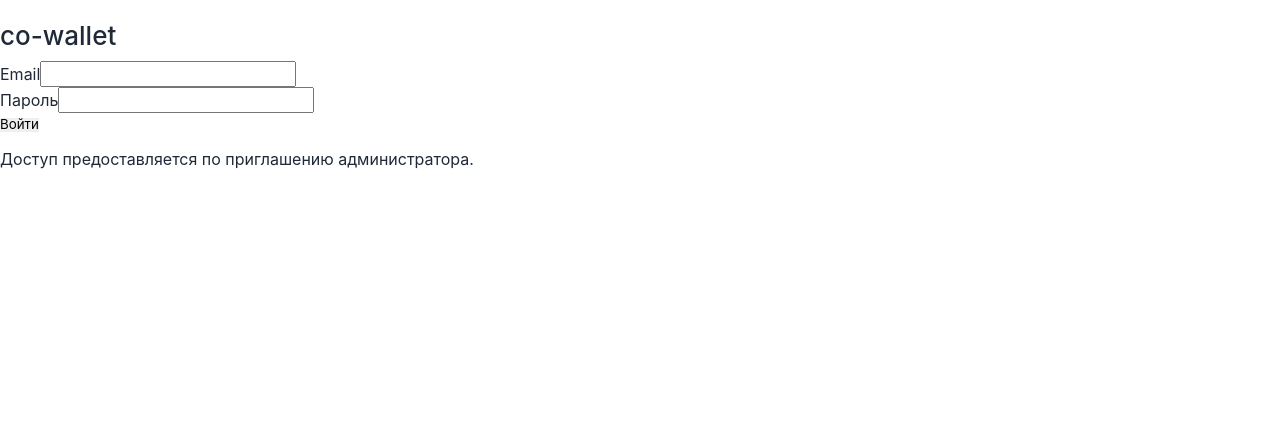
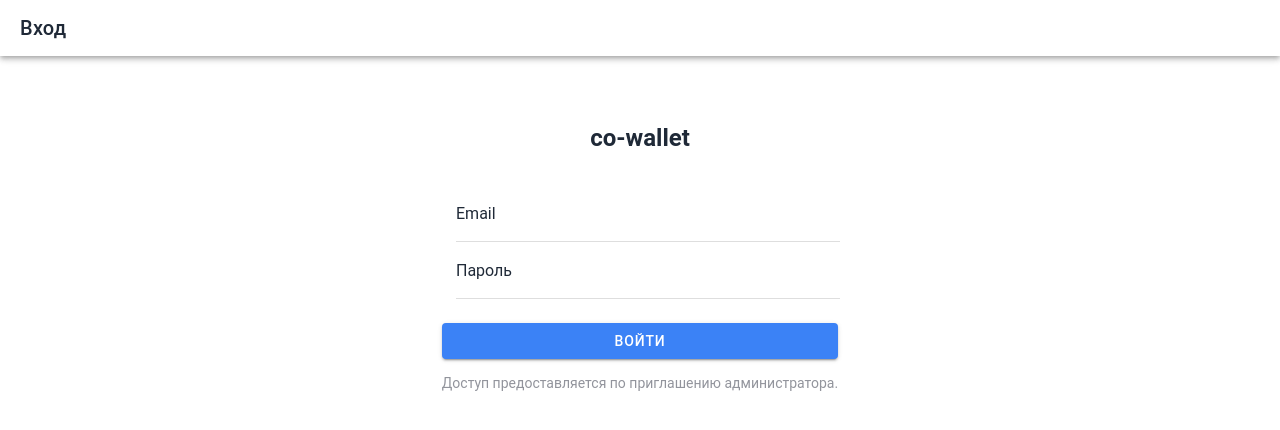
Before and after one commit to co-wallet/frontend, a React (Vite) app: page /login in a window 1280 px wide. Shown: the top 430 px of the page. Built offline with nearby package versions, Linux system fonts and the light colour scheme.

Commit message:
feat: [US-004] - Migrate LoginPage to Ionic components
Co-Authored-By: Claude Opus 4.6 (1M context) <noreply@anthropic.com>

```diff
--- a/src/pages/LoginPage.tsx
+++ b/src/pages/LoginPage.tsx
@@ -1,5 +1,18 @@
 import { useState } from 'react'
 import { useHistory } from 'react-router-dom'
+import {
+  IonPage,
+  IonHeader,
+  IonToolbar,
+  IonTitle,
+  IonContent,
+  IonList,
+  IonItem,
+  IonInput,
+  IonButton,
+  IonText,
+  IonSpinner,
+} from '@ionic/react'
 import { authApi } from '@/api/auth'
 import { useAuthStore } from '@/store/authStore'
 
@@ -29,52 +42,67 @@ export function LoginPage() {
   }
 
   return (
-    <div className="min-h-screen flex items-center justify-center bg-muted px-4">
-      <div className="w-full max-w-sm bg-card rounded-lg border p-6 shadow-sm">
-        <h1 className="text-2xl font-bold mb-6 text-center">co-wallet</h1>
+    <IonPage>
+      <IonHeader>
+        <IonToolbar>
+          <IonTitle>Вход</IonTitle>
+        </IonToolbar>
+      </IonHeader>
+      <IonContent className="ion-padding">
+        <div style={{ maxWidth: 400, margin: '0 auto', paddingTop: 32 }}>
+          <h1 style={{ textAlign: 'center', fontSize: '1.5rem', fontWeight: 700, marginBottom: 24 }}>
+            co-wallet
+          </h1>
 
           {error && (
-          <div className="mb-4 rounded-md bg-destructive/10 text-destructive text-sm p-3">
-            {error}
-          </div>
+            <IonText color="danger">
+              <p style={{ marginBottom: 16 }}>{error}</p>
+            </IonText>
           )}
 
-        <form onSubmit={handleSubmit} className="space-y-4">
-          <div>
-            <label className="block text-sm font-medium mb-1">Email</label>
-            <input
+          <form onSubmit={handleSubmit}>
+            <IonList>
+              <IonItem>
+                <IonInput
+                  label="Email"
+                  labelPlacement="floating"
                   type="email"
                   value={email}
-              onChange={(e) => setEmail(e.target.value)}
+                  onIonInput={(e) => setEmail(e.detail.value ?? '')}
                   required
-              autoComplete="email"
-              className="w-full rounded-md border px-3 py-2 text-sm outline-none focus:ring-2 focus:ring-primary"
+                  autocomplete="email"
                 />
-          </div>
-          <div>
-            <label className="block text-sm font-medium mb-1">Пароль</label>
-            <input
+              </IonItem>
+              <IonItem>
+                <IonInput
+                  label="Пароль"
+                  labelPlacement="floating"
                   type="password"
                   value={password}
-              onChange={(e) => setPassword(e.target.value)}
+                  onIonInput={(e) => setPassword(e.detail.value ?? '')}
                   required
-              autoComplete="current-password"
-              className="w-full rounded-md border px-3 py-2 text-sm outline-none focus:ring-2 focus:ring-primary"
+                  autocomplete="current-password"
                 />
-          </div>
-          <button
+              </IonItem>
+            </IonList>
+
+            <IonButton
+              expand="block"
               type="submit"
               disabled={loading}
-            className="w-full rounded-md bg-primary text-primary-foreground py-2 text-sm font-medium hover:opacity-90 disabled:opacity-50"
+              style={{ marginTop: 16 }}
             >
-            {loading ? 'Вход...' : 'Войти'}
-          </button>
+              {loading ? <IonSpinner name="crescent" /> : 'Войти'}
+            </IonButton>
           </form>
 
-        <p className="mt-4 text-center text-sm text-muted-foreground">
+          <IonText color="medium">
+            <p style={{ textAlign: 'center', marginTop: 16, fontSize: '0.875rem' }}>
               Доступ предоставляется по приглашению администратора.
             </p>
+          </IonText>
         </div>
-    </div>
+      </IonContent>
+    </IonPage>
   )
 }
```
Lines whose indentation alone changed are shown as unchanged.
